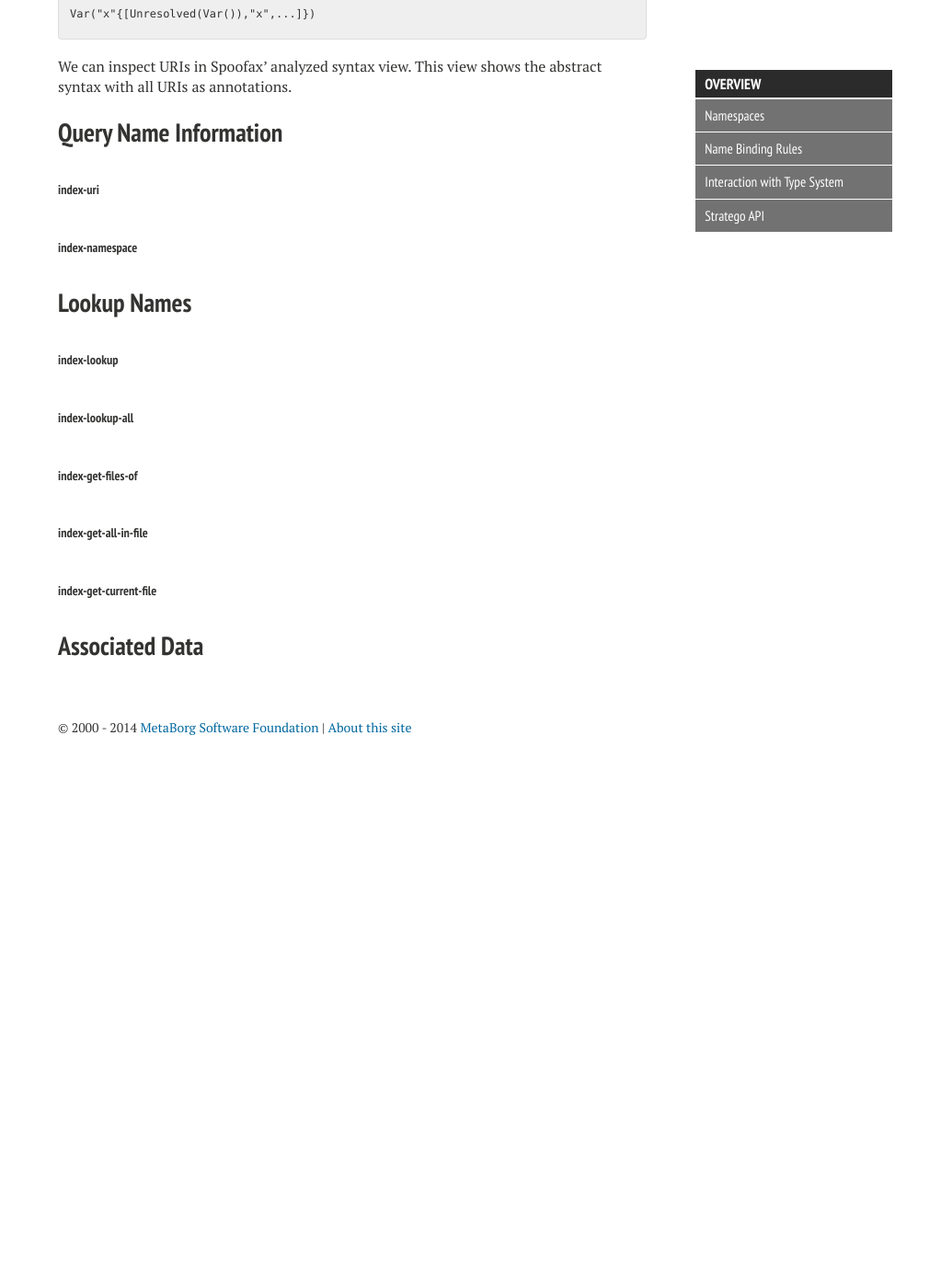
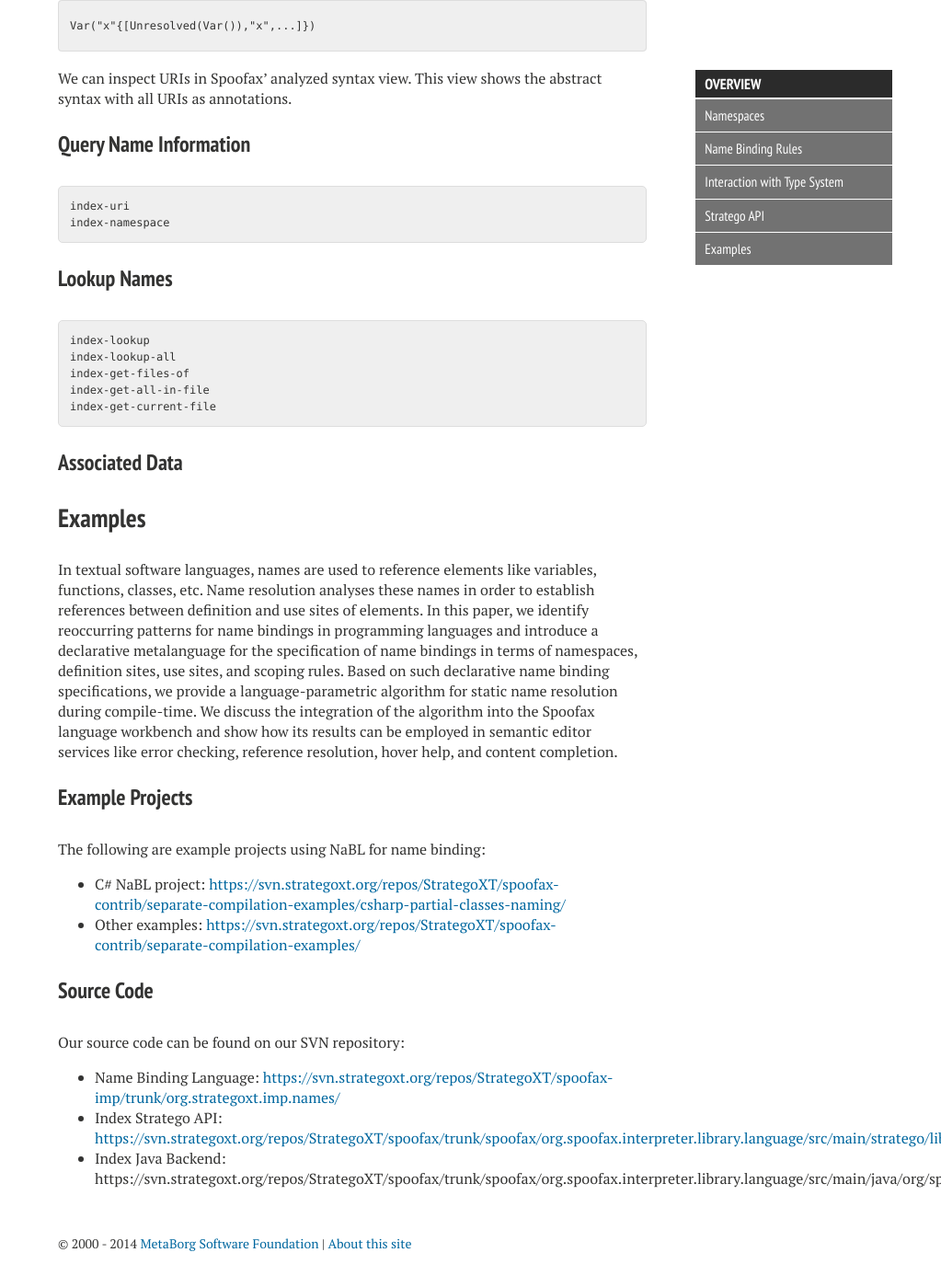
Before and after one commit to MartijnDwars/metaborg.github.io, a Jekyll site: the page built from nabl/index.md, in a window 1280 px wide and 1400 px high, scrolled down 8117 px. Shown: the whole window at 92% size, without its empty margins (257-1280 px from the left). Built offline with Jekyll 4.4.1, drawn with Linux system fonts in a browser that asks for light colours; nearby versions of some CDN libraries; before the commit the page ends 8966 px from its top, so only the background shows below that.

Commit message:
example NaBL projects

```diff
--- a/nabl/API.md
+++ b/nabl/API.md
@@ -1,14 +1,14 @@
-# Stratego API
+## Stratego API
 
-## Name Binding Information in Terms
+### Name Binding Information in Terms
 
-### The Index
+#### The Index
 
 Terms lack a native concept to represent cross-references.
 Spoofax maintains name binding information and associated data such as type information in a global environment called *the index*, which is shared by various transformations.
 By collecting all this information about files in a project together, it ensures fast access to global information (in particular, to-be-referenced names). The index is updated automatically when files change (or are deleted) and is persisted as Eclipse exits.
 
-### URIs
+#### URIs
 
 All entries in the index have a *URI* which uniquely identifies the element across a project.
 These URIs are the basis for name resolution, and, by default, are constructed automatically, based on the name binding rules.
@@ -33,7 +33,7 @@ For the `name` property of the `Store` entity in the storage module, this would
 
     [Property(), "name", "Store", "storage"]
 
-### Annotated URIs
+#### Annotated URIs
 
 Spoofax annotates each definition and reference with a URI to connect names with information stored in the index.
 References are annotated with the same URI as their definition.
@@ -46,22 +46,21 @@ For example, an unresolved variable could be represented as
 We can inspect URIs in Spoofax’ analyzed syntax view.
 This view shows the abstract syntax with all URIs as annotations.
 
-## Query Name Information
+### Query Name Information
 
-###### index-uri
+<pre>
+index-uri
+index-namespace
+</pre>
 
-###### index-namespace
+### Lookup Names
 
-## Lookup Names
+<pre>
+index-lookup
+index-lookup-all
+index-get-files-of
+index-get-all-in-file
+index-get-current-file
+</pre>
 
-###### index-lookup
-
-###### index-lookup-all
-
-###### index-get-files-of
-
-###### index-get-all-in-file
-
-###### index-get-current-file
-
-## Associated Data
+### Associated Data
--- a/nabl/NaBL.md
+++ b/nabl/NaBL.md
@@ -217,7 +217,7 @@ This rule has two effects.
 First, `Import(m)` declares use sites for module names.
 Second, entities declared in these modules become visible in the current scope.
 
-# Interaction with Type System
+## Interaction with Type System
 
 We can associate names with type information.
 This type information is specified at definition sites, and accessed at use sites.
--- /dev/null
+++ b/nabl/examples.md
@@ -0,0 +1,22 @@
+## Examples
+
+In textual software languages, names are used to reference elements like variables, functions, classes, etc.
+Name resolution analyses these names in order to establish references between definition and use sites of elements.
+In this paper, we identify reoccurring patterns for name bindings in programming languages and introduce a declarative metalanguage for the specification of name bindings in terms of namespaces, definition sites, use sites, and scoping rules.
+Based on such declarative name binding specifications, we provide a language-parametric algorithm for static name resolution during compile-time.
+We discuss the integration of the algorithm into the Spoofax language workbench and show how its results can be employed in semantic editor services like error checking, reference resolution, hover help, and content completion.
+
+### Example Projects
+
+The following are example projects using NaBL for name binding:
+
+* C# NaBL project: <https://svn.strategoxt.org/repos/StrategoXT/spoofax-contrib/separate-compilation-examples/csharp-partial-classes-naming/>
+* Other examples: <https://svn.strategoxt.org/repos/StrategoXT/spoofax-contrib/separate-compilation-examples/>
+
+### Source Code
+
+Our source code can be found on our SVN repository:
+
+* Name Binding Language: <https://svn.strategoxt.org/repos/StrategoXT/spoofax-imp/trunk/org.strategoxt.imp.names/>
+* Index Stratego API: <https://svn.strategoxt.org/repos/StrategoXT/spoofax/trunk/spoofax/org.spoofax.interpreter.library.language/src/main/stratego/lib/>
+* Index Java Backend: https://svn.strategoxt.org/repos/StrategoXT/spoofax/trunk/spoofax/org.spoofax.interpreter.library.language/src/main/java/org/spoofax/interpreter/library/language/
--- a/nabl/index.md
+++ b/nabl/index.md
@@ -23,3 +23,4 @@ context: nabl
 
 {% include_relative NaBL.md %}
 {% include_relative API.md %}
+{% include_relative examples.md %}
```
